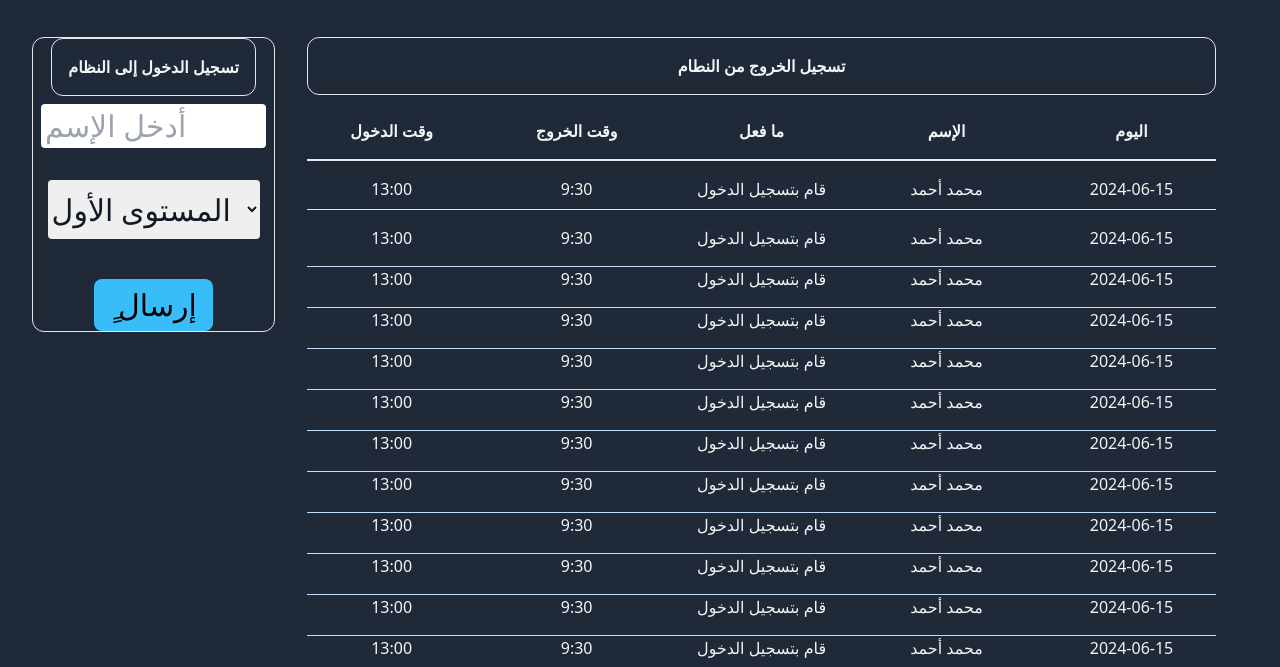
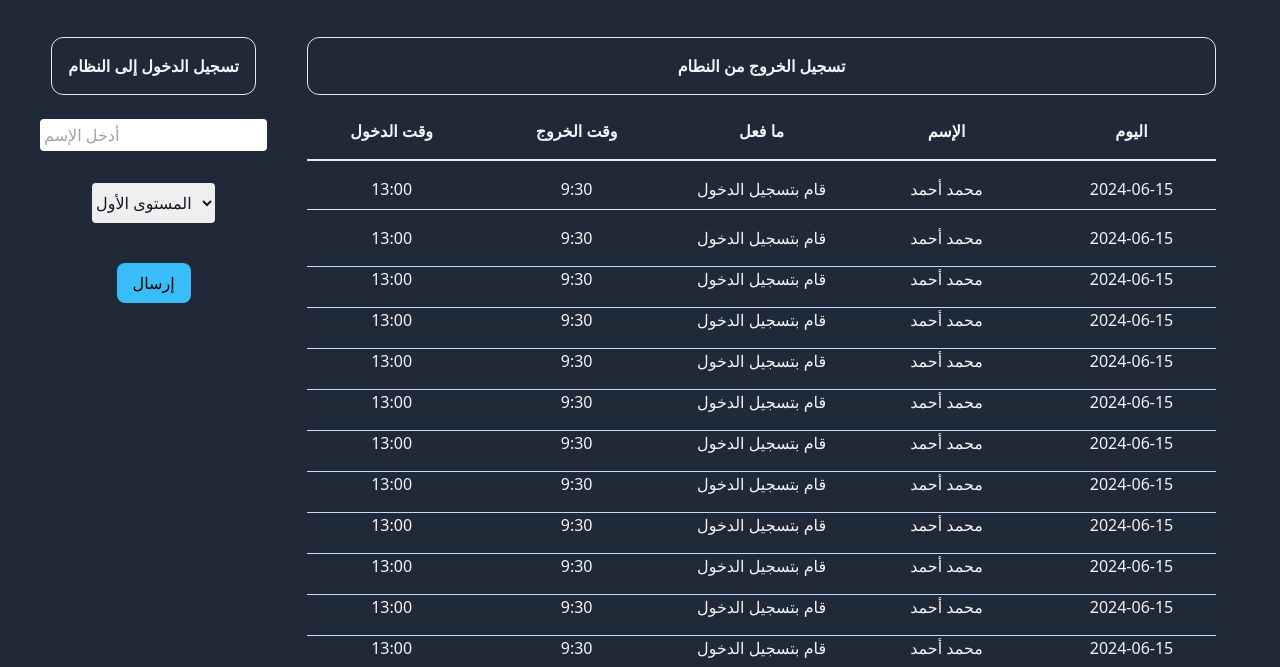
Before and after one commit to mubeeldev/labrecord, a website: page src/arabic-section.html in a window 1280 px wide. Shown: the part 133-800 px from the top of the page. Drawn offline with Linux system fonts and the light colour scheme.

Commit message:
ajusting the arabic layout 4

```diff
--- a/src/arabic-section.html
+++ b/src/arabic-section.html
@@ -19,7 +19,7 @@
         <section class="w-1/5 flex
                         flex-col
                         justify-center
-                        items-center border
+                        items-center
                         py-0 px-2 rounded-xl
                         h-2/3
 
@@ -30,12 +30,12 @@
                         font-bold
                         border
                         p-4
-                        mt-0
+                        mb-4
                         rounded-xl">
                         تسجيل الدخول إلى النظام
             </h1>
 
-            <form action="#" class="text-gray-100 text-3xl ">
+            <form action="#" class="text-gray-100 ">
                 <fieldset class="rounded
                                 flex
                                 flex-col
@@ -78,7 +78,7 @@
                                     hover:bg-sky-300
                                     py-2 px-4
                                     rounded-lg
-                                    ">ٍ
+                                    ">
                                     إرسال
                                 </button>
                     </div>
```
Also changed, not shown: publick/output.css.
